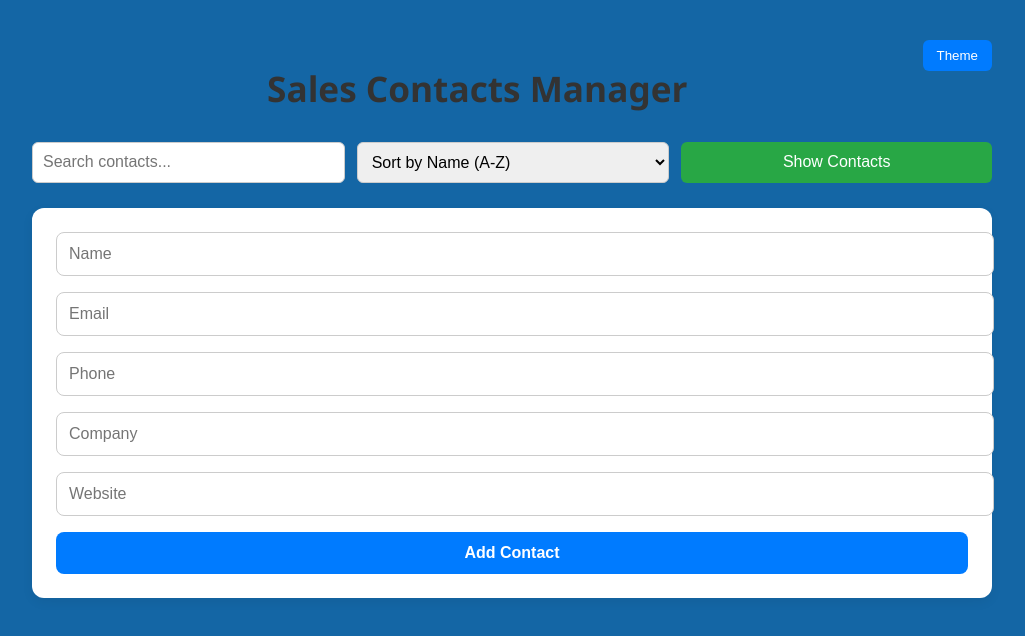
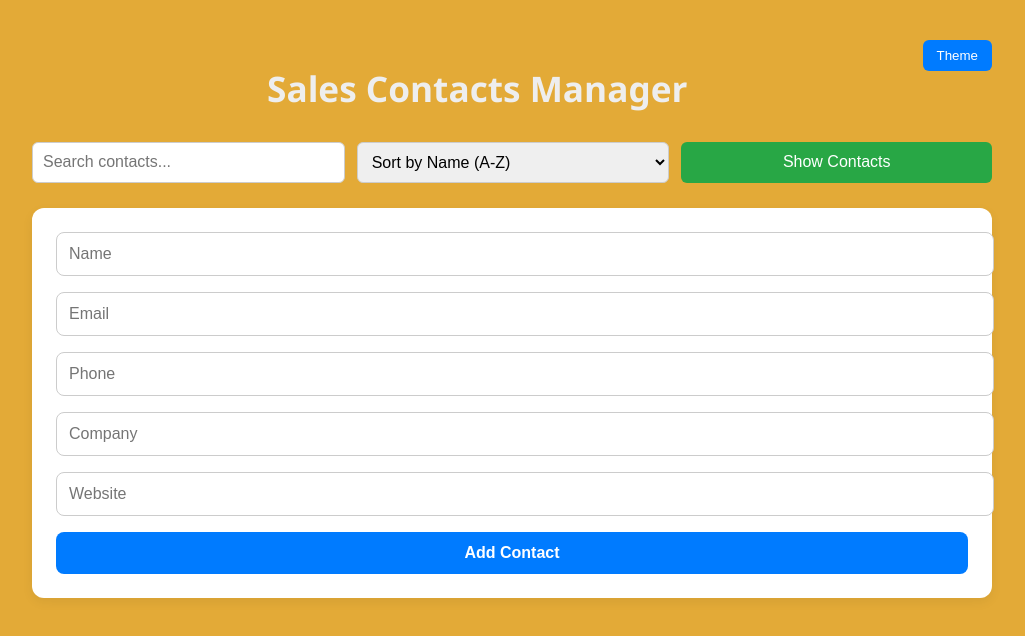
Before and after one commit to Ian-N-N/Sales_Contacts_Manager, a website: page index.html in a window 1280 px wide. Shown: the whole page, without its empty margins (128-1153 px from the left). Drawn offline with Linux system fonts and the light colour scheme.

Commit message:
updating color scheme

```diff
--- a/style.css
+++ b/style.css
@@ -1,6 +1,6 @@
 body {
   font-family: 'Segoe UI', sans-serif;
-  background: #1466a5;
+  background-color: #e3aa37;
   color: #333;
   padding: 40px;
   max-width: 960px;
@@ -17,6 +17,7 @@ h1 {
   text-align: center;
   font-size: 2.2em;
   margin-bottom: 30px;
+  color: #eee;
 }
 
 /* Theme Toggle Button */
```
